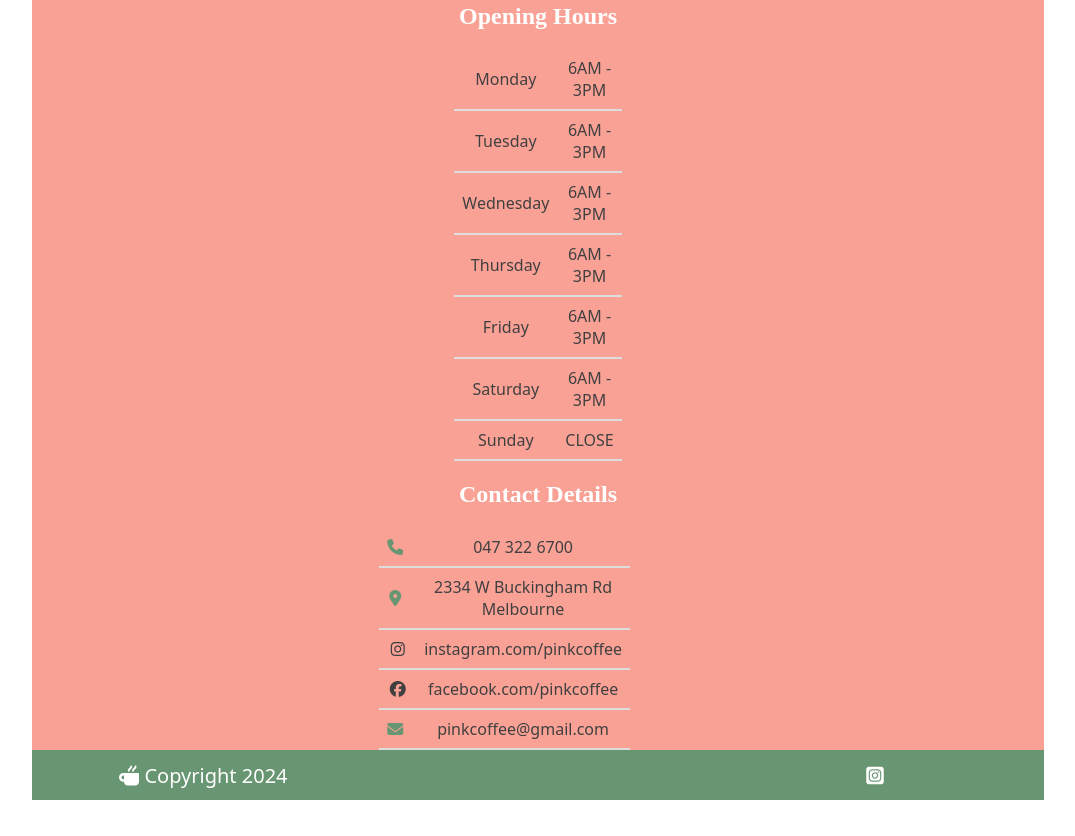
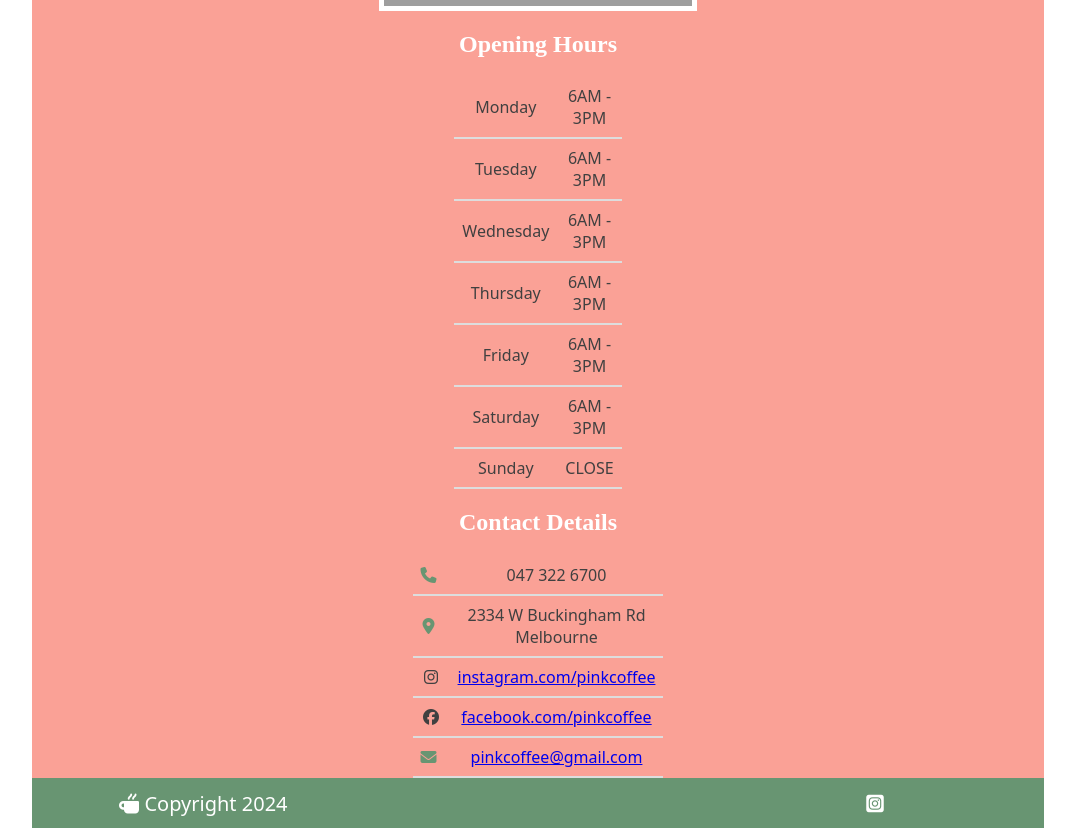
Before and after one commit to vilra830/precourse-assessment, a plain HTML site: page pages/about.html in a window 1280 px wide. Shown: the part 1168-2004 px from the top of the page, without its empty margins (102-1177 px from the left). Before the commit the page ends 1976 px from the top, so only its background shows below. Drawn offline with Linux system fonts and the light colour scheme; grey boxes are pictures that could not be loaded; a web font is replaced by a local one.

Commit message:
adds more css styling to about , and the navbar

```diff
--- a/pages/about.html
+++ b/pages/about.html
@@ -90,7 +90,7 @@
 
 <div class="about__phone">
     <h2 class="about__heading">Contact Details</h2>
-    <table>
+    <table class="about__phone--details">
         <tr>
           <td><i class="fa-solid fa-phone"></i></td>
           <td>047 322 6700</td>
@@ -102,17 +102,17 @@
         </tr>
         <tr>
           <td><i class="fa-brands fa-instagram"></i></td>
-          <td>instagram.com/pinkcoffee</td>
+          <td><a href="www.instagram.com/pink--coffee">instagram.com/pinkcoffee</a></td>
 
         </tr>
         <tr>
           <td><i class="fa-brands fa-facebook"></i></td>
-          <td>facebook.com/pinkcoffee</td>
+          <td><a href="www.facebook.com/pinkcoffee">facebook.com/pinkcoffee</a></td>
 
         </tr>
         <tr>
           <td><i class="fa-solid fa-envelope"></i></td>
-          <td>pinkcoffee@gmail.com</td>
+          <td><a href="https://www.gmail.com">pinkcoffee@gmail.com</a></td>
 
 
         </tr>
--- a/scss/sections/_abouts.scss
+++ b/scss/sections/_abouts.scss
@@ -60,7 +60,8 @@
 .about__paragraph {
     @include mixins.text-description(fonts.$open-sans, colors.$black-olive, justify);
     font-size: smaller;
-}
+    padding: 5px 20px 5px 20px;
+ }
 
     .about__information {
 
@@ -95,3 +96,9 @@
 
 
     }
+
+    .about__phone {
+
+      @include mixins.flex(column, wrap);
+
+    }
--- a/scss/sections/_navbar.scss
+++ b/scss/sections/_navbar.scss
@@ -68,6 +68,13 @@
     color: white;
  }
 
+ .navbar a:visited{
+
+  background-color: colors.$morning-blue;
+  color: white;
+
+ }
+
 #navbar__icons--left{
 
   float: left;
```
Also changed, not shown: style.css, 1 other file.
